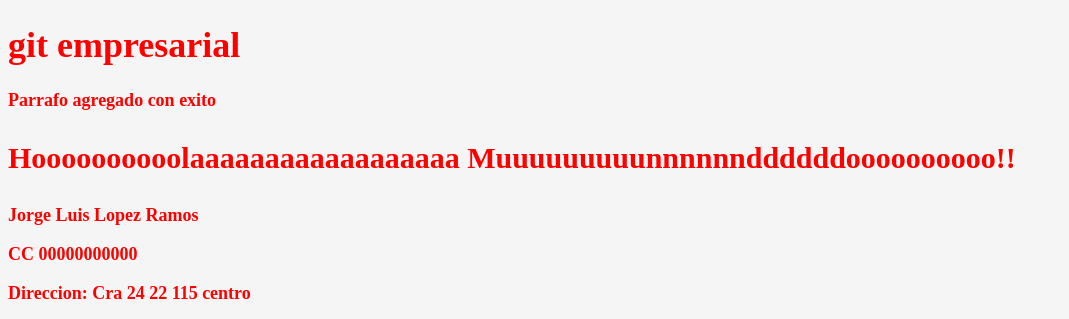
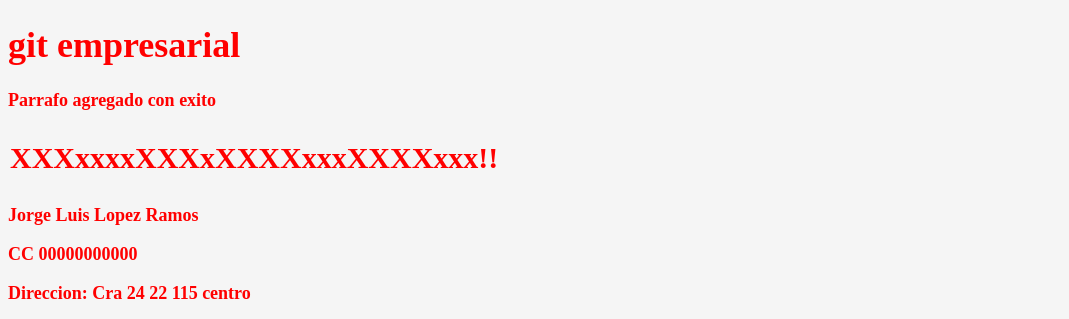
Before and after one commit to JorgeLuis182/Prueba-Git, a PHP site: page / in a window 1280 px wide. Shown: the top 319 px of the page, without its empty margins (0-1069 px from the left). Run offline with PHP 8.4, Linux system fonts and the light colour scheme; some libraries are stand-ins or nearby versions.

Commit message:
poner las x

```diff
--- a/index.php
+++ b/index.php
@@ -24,10 +24,13 @@ and open the template in the editor.
         <?php
         echo "Parrafo agregado con exito";
         ?>
-        <p style="font-size: 30px;">Hoooooooooolaaaaaaaaaaaaaaaaaa Muuuuuuuuunnnnnnddddddoooooooooo!!
-        <p>Jorge Luis Lopez Ramos</p>
-        <p>CC 00000000000</p>
-        <p>Direccion: Cra 24 22 115 centro</p>
+    <legend>
+        <p style="font-size: 30px;">XXXxxxxXXXxXXXXxxxXXXXxxx!!</p>
+    </legend>
+
+    <p>Jorge Luis Lopez Ramos</p>
+    <p>CC 00000000000</p>
+    <p>Direccion: Cra 24 22 115 centro</p>
     <tr>
         <td>
             <img style="width: 200px;height: 120px;" src="https://static.vecteezy.com/system/resources/previews/003/329/743/non_2x/premium-monkey-tail-black-logo-vector.jpg" alt="No hay imagen">
```
